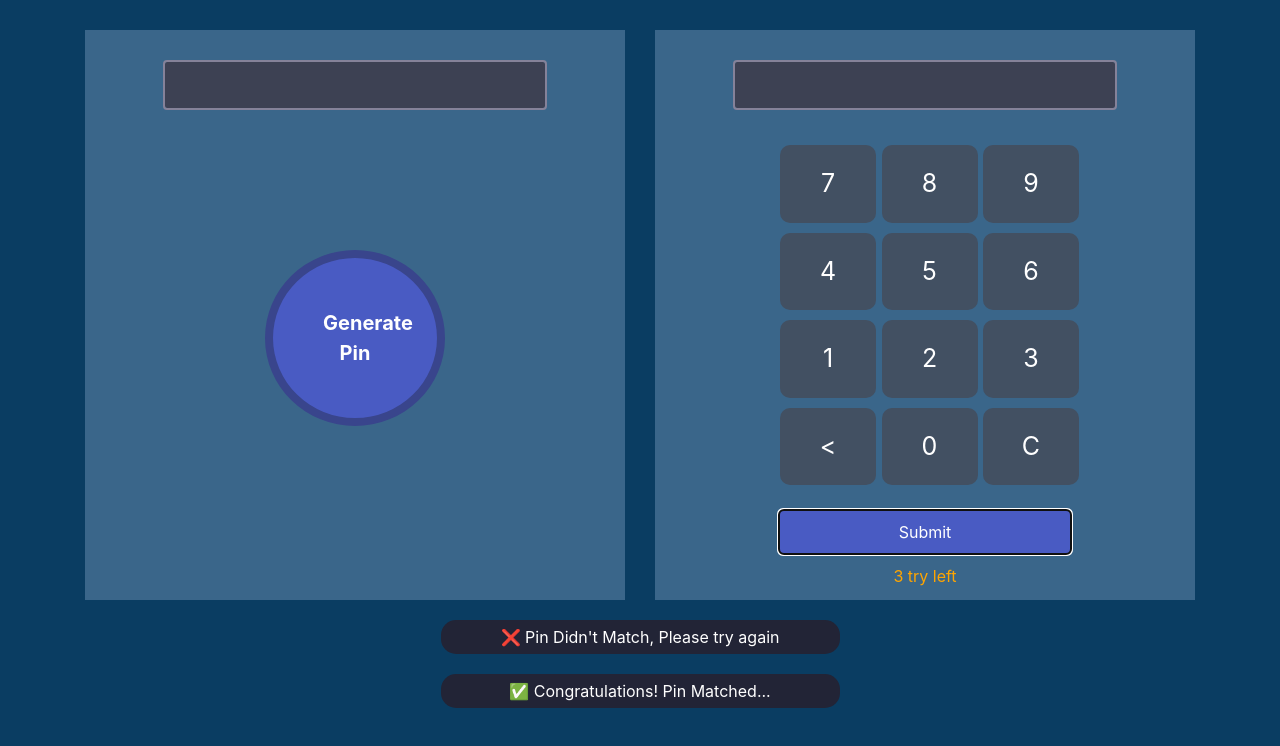
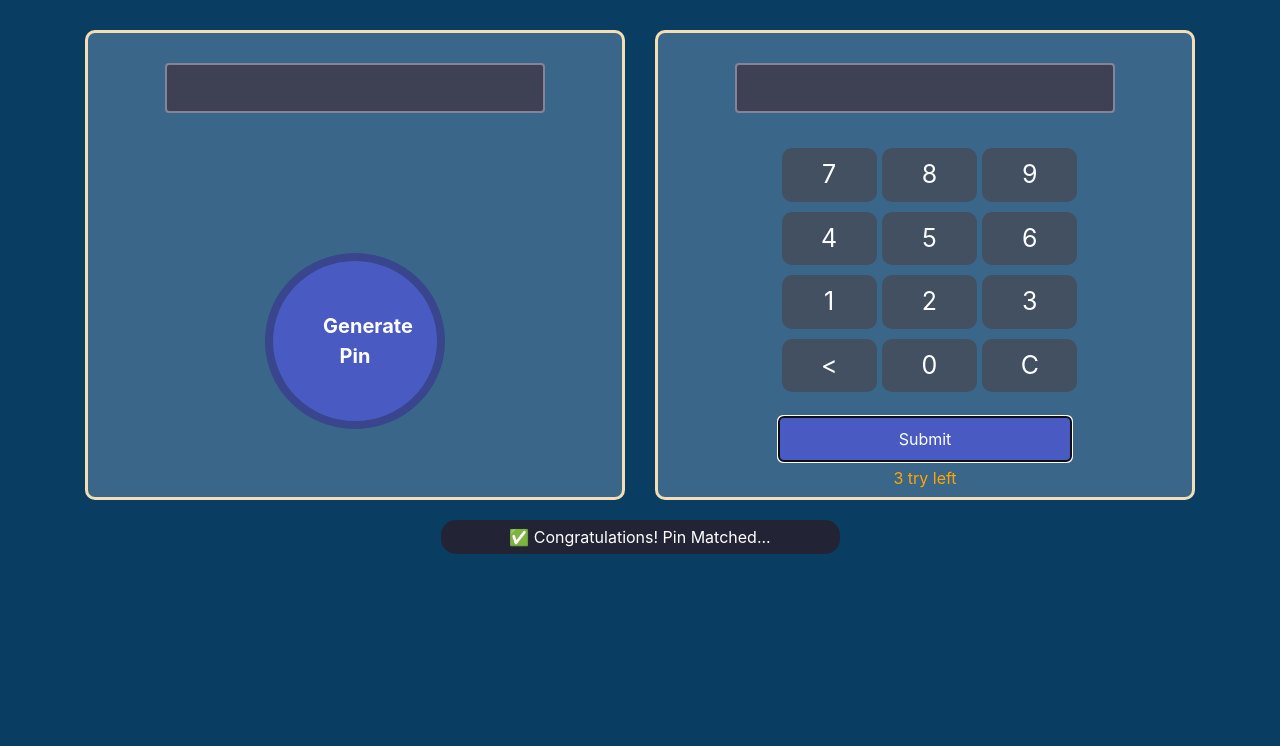
Before and after one commit to itamim345/pin-match-up, a plain HTML site: page index.html in a window 1280 px wide. Both pictures are taken after a click on the button "Submit". Drawn offline with nearby package versions, Linux system fonts and the light colour scheme.

Commit message:
modified some css & pin verify

```diff
--- a/app.js
+++ b/app.js
@@ -24,3 +24,16 @@ document.getElementById('keypad').addEventListener('click', function(event){
         calcDisplay.value = newNumber;
     }
 })
+
+function pinVerify(){
+    const generatedPin = document.getElementById('generated-pin').value;
+    const typedValue = document.getElementById('typed-key').value;
+    if(generatedPin === typedValue){
+        document.getElementById('pin-match').style.display = "block";
+    }else{
+        document.getElementById('pin-dismatch').style.display = "block";
+    }
+}
+document.getElementById('submit').addEventListener('click',function(){
+    pinVerify();
+})
--- a/index.html
+++ b/index.html
@@ -42,7 +42,7 @@
                                 <div class="button">C</div>
                             </div>
                             <div>
-                                <button type="submit" class="submit-btn">Submit</button>
+                                <button id="submit" type="submit" class="submit-btn">Submit</button>
                                 <p class="action-left">3 try left</p>
                             </div>
                     </div>
@@ -50,8 +50,8 @@
             </div>
         </div>
         <div class="notify-section">
-            <p class="notify">❌ Pin Didn't Match, Please try again</p>
-            <p class="notify">✅ Congratulations! Pin Matched...</p>
+            <p class="notify" id="pin-dismatch">❌ Sorry! Not Matched, Please try again</p>
+            <p class="notify" id="pin-match">✅ Congratulations! Pin Matched...</p>
         </div>
     </div>
     <script src="app.js"></script>
--- a/style.css
+++ b/style.css
@@ -10,10 +10,12 @@ body {
 }
 
 .half-width {
-    height: 570px;
+    height: 470px;
     background: #3a668a;
     padding: 30px;
     text-align: center;
+    border: 3px solid wheat;
+    border-radius: 10px;
 }
 .generate-btn{
     margin-top: 140px;
@@ -66,7 +68,7 @@ width: 100%;
 width: 20%;
 background: #425062;
 color: #fff;
-padding: 20px 0;
+padding: 8px 5px;
 margin: 5px;
 display: inline-block;
 font-size: 25px;
@@ -95,6 +97,7 @@ color: #E0B612;
     margin-top: 20px;
     border-radius: 15px;
     padding: 5px 20px;
+    display: none;
 }
 .notify-section{
     width: 35%;
@@ -102,5 +105,5 @@ color: #E0B612;
 }
 .action-left {
     color: orange;
-    margin-top: 10px;
+    margin-top: 5px;
 }
```
